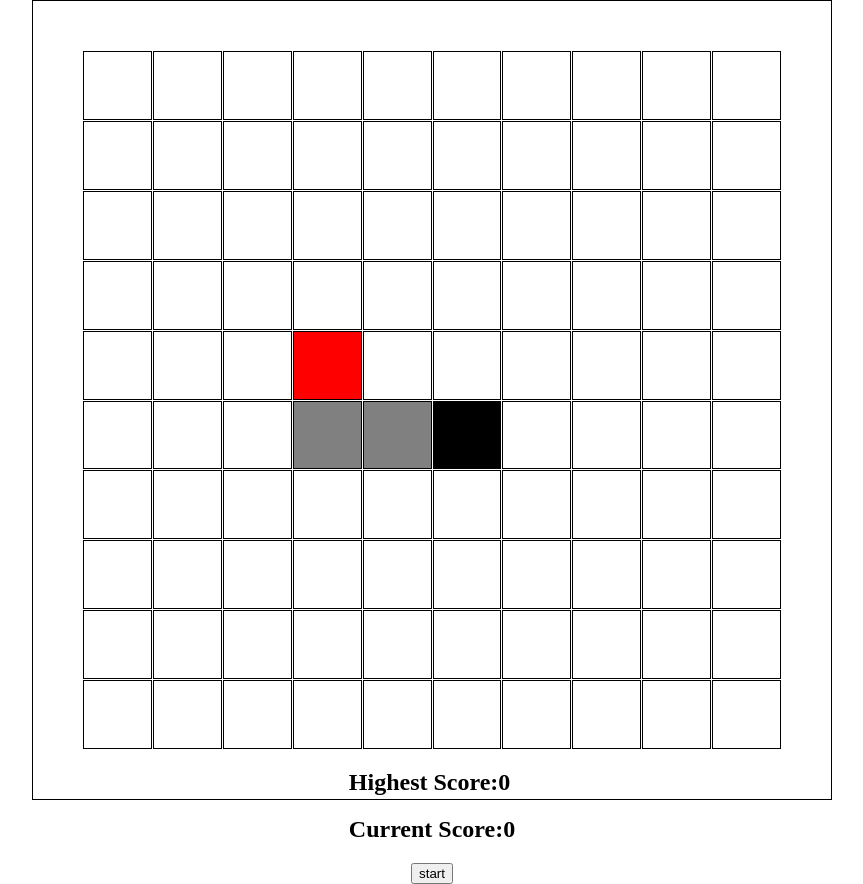
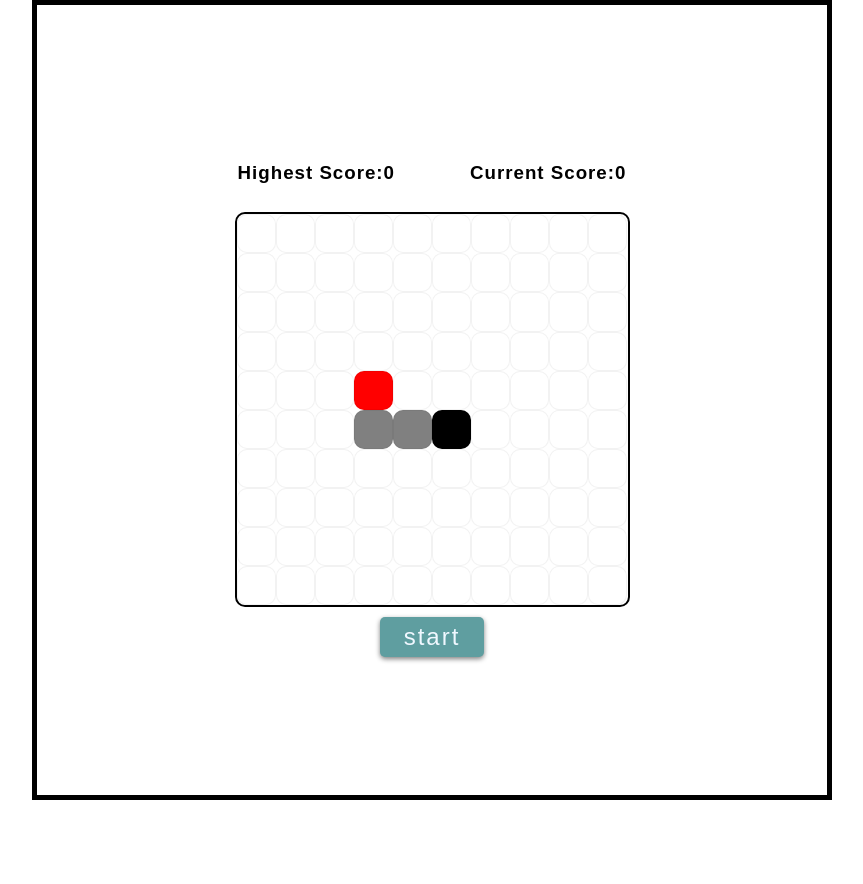
Before and after one commit to Kb739/snek, a React (Create React App) app: page / in a window 1280 px wide. Shown: the whole page, without its empty margins (208-1071 px from the left). After the commit the page ends 800 px from the top, so only its background shows below. Built offline with nearby package versions, Linux system fonts and the light colour scheme.

Commit message:
update styling

```diff
--- a/src/App.js
+++ b/src/App.js
@@ -109,10 +109,10 @@ function App() {
 
     return (
         <div className='main'>
+            <ScoreBar playerScore={playerScore} />
             <div className="grid" style={gridStyle}>
                 {gridElements}
             </div>
-            <ScoreBar playerScore={playerScore} />
             {
                 isGameOver ? <button onClick={restartGame}>restart</button>
                     : !isGameRunning ? <button onClick={startGame}>start</button> : ''
--- a/src/Grid.js
+++ b/src/Grid.js
@@ -27,7 +27,6 @@ function useGrid(gridSize, drawBlocks) {
     const gridStyle = {
         display: 'grid',
         gridTemplate: `repeat(${gridSize},1fr)/repeat(${gridSize},1fr)`,
-        gap: '1px'
     }
 
     return (
--- a/src/ScoreBar.js
+++ b/src/ScoreBar.js
@@ -2,8 +2,8 @@ import React from 'react'
 function ScoreBar({ playerScore }) {
     return (
         <div className="score-bar">
-            <h2>Highest Score:{playerScore.highScore}</h2>
-            <h2>Current Score:{playerScore.currentScore}</h2>
+            <h3>Highest Score:{playerScore.highScore}</h3>
+            <h3>Current Score:{playerScore.currentScore}</h3>
         </div>
     )
 }
--- a/src/index.css
+++ b/src/index.css
@@ -13,16 +13,41 @@ body {
   display: flex;
   flex-direction: column;
   align-items: center;
-  border: 1px solid black;
-  padding: 50px;
+  justify-content: center;
+  gap: 10px;
+  border: 5px solid black;
 
 }
 
 .grid {
-  width: 100%;
+  width: 50%;
   aspect-ratio: 1/1;
+  flex-shrink: 0;
+  border-radius: 10px;
+  border: 2px solid black;
 }
 
 .grid-block {
-  border: 1px solid black;
+  border: 1px solid rgba(0, 0, 0, 0.05);
+  border-radius: 10px;
 }
+
+.score-bar {
+  display: flex;
+  gap: 75px;
+  font-size: 1rem;
+  letter-spacing: 1px;
+  font-family: Arial, Helvetica, sans-serif;
+}
+
+button {
+  background-color: cadetblue;
+  font-family: Arial, Helvetica, sans-serif;
+  font-size: 1.5rem;
+  border: none;
+  border-radius: 5px;
+  color: aliceblue;
+  letter-spacing: 2px;
+  box-shadow: 0 2px 5px grey;
+  padding: 0.25em 1em;
+}
```
